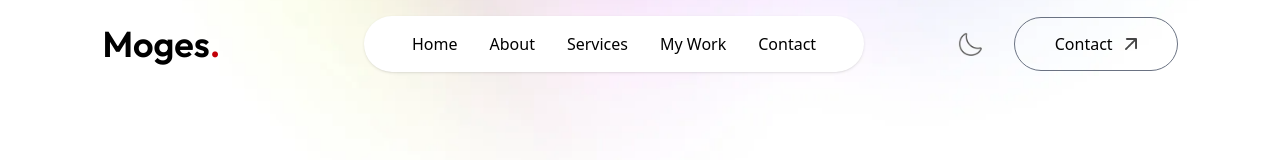
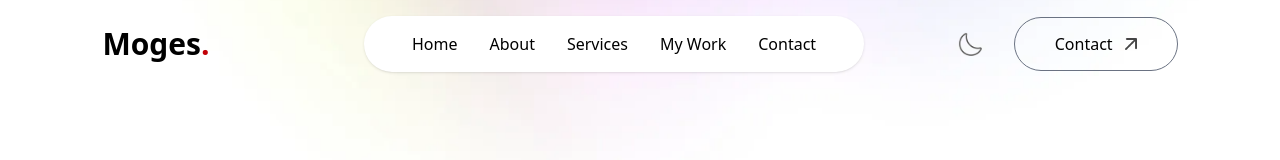
Before and after one commit to MogesBekele/portfolio-in-nextjs, a Next.js app: page / in a window 1280 px wide. Shown: the top 160 px of the page. Built offline with nearby package versions, Linux system fonts and the light colour scheme; a web font is replaced by a local one.

Commit message:
decrease the text size

```diff
--- a/components/Navbar.tsx
+++ b/components/Navbar.tsx
@@ -32,7 +32,7 @@ const Navbar = () => {
         }`}
       >
         <a href="#top">
-          <h1 className="w-28 font-semibold text-4xl cursor-pointer mr-14 font-main">
+          <h1 className="w-28 font-semibold text-3xl cursor-pointer mr-14 font-ovo">
             Moges<span className="text-red-700">.</span>
           </h1>
         </a>
```
